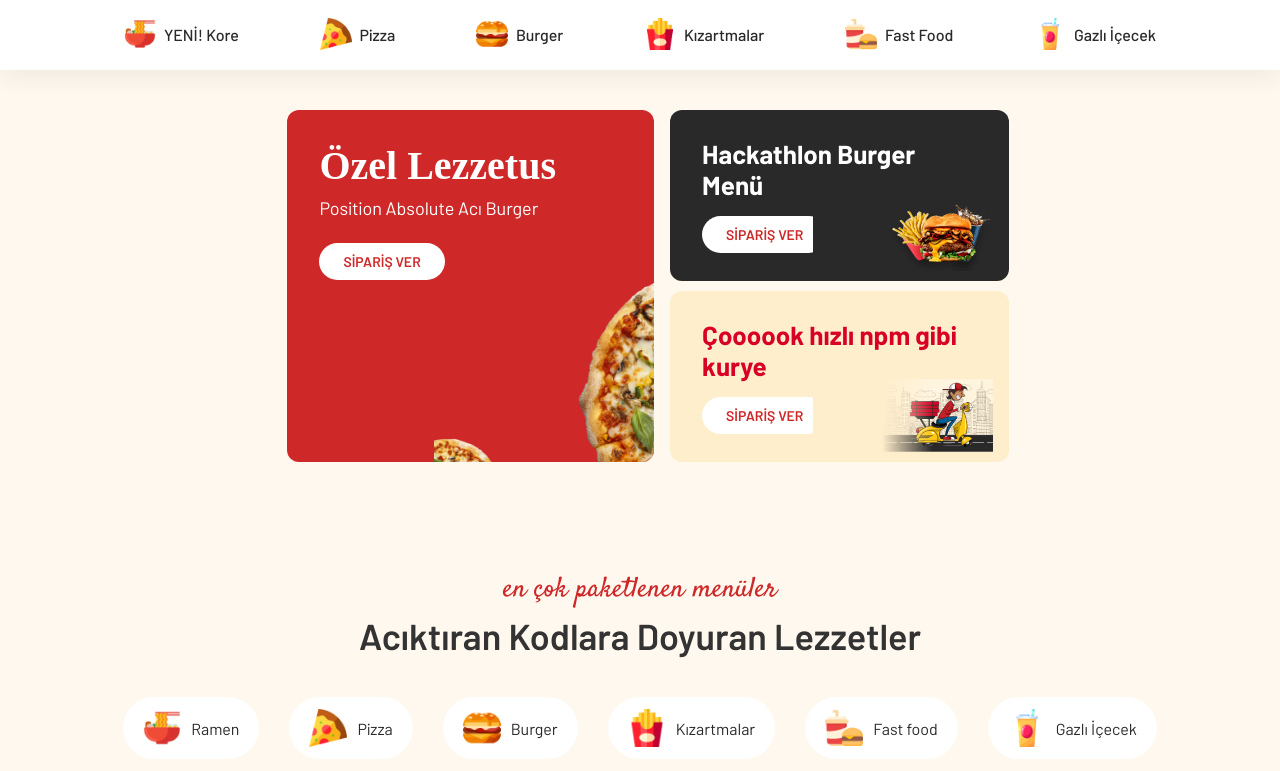
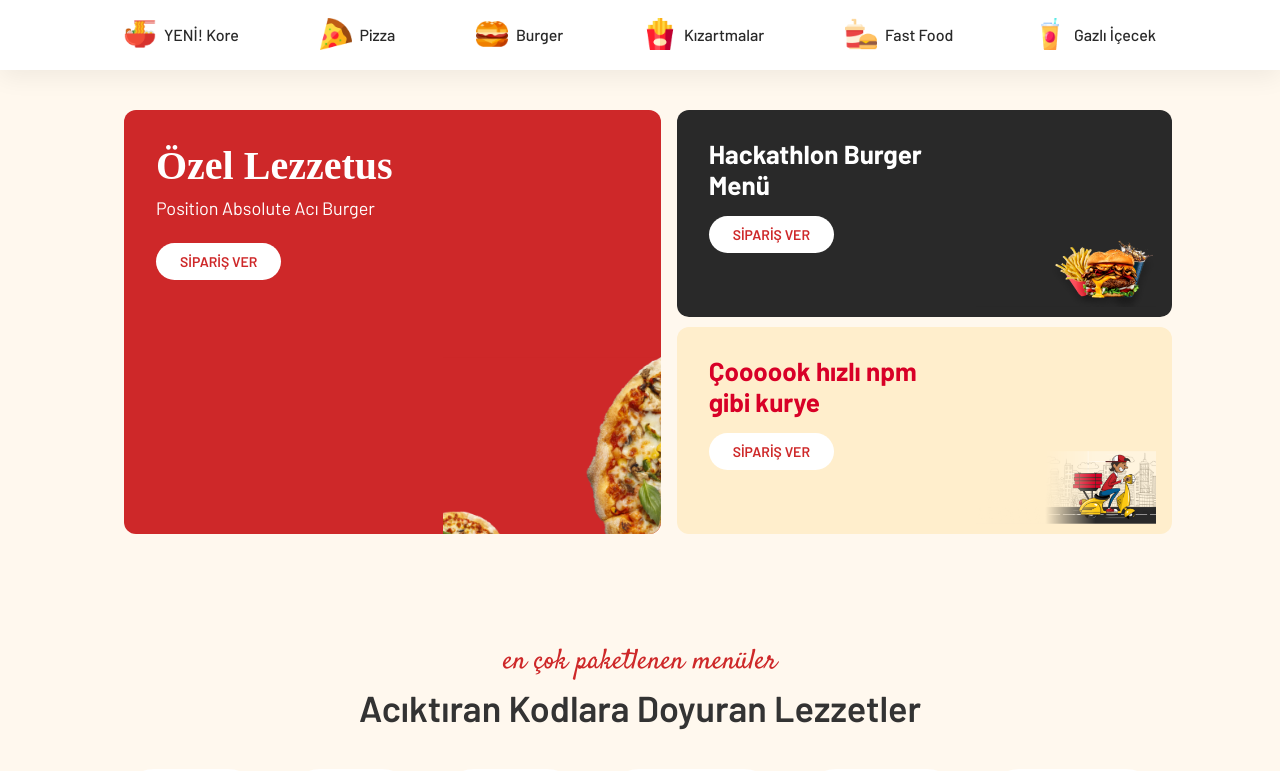
Before and after one commit to gegetxt/fsweb-s8-challenge-pizza, a React (Vite) app: page / in a window 1280 px wide. Shown: the part 702-1473 px from the top of the page. Built offline with nearby package versions, Linux system fonts and the light colour scheme; a web font is replaced by a local one.

Commit message:
Update App.css

```diff
--- a/src/App.css
+++ b/src/App.css
@@ -143,6 +143,9 @@
   border-radius: 12px;
   color: #ffffff;
   padding: 32px;
+  /* görselin buton/metin alanına binmemesi için */
+  padding-right: 220px;
+  padding-bottom: 72px;
   position: relative;
   overflow: hidden;
 }
@@ -162,7 +165,11 @@
   position: absolute;
   right: -40px;
   bottom: -40px;
-  width: 260px;
+  width: min(260px, 48%);
+  height: auto;
+  object-fit: contain;
+  pointer-events: none;
+  z-index: 1;
 }
 
 .promo-col {
@@ -175,6 +182,9 @@
 .promo-box {
   border-radius: 12px;
   padding: 28px 32px;
+  /* sağ altta görsel varsa buton/metni koru */
+  padding-right: 220px;
+  padding-bottom: 64px;
   position: relative;
   overflow: hidden;
 }
@@ -208,13 +218,21 @@
   text-decoration: none;
   border: none;
   cursor: pointer;
+
+  /* buton her zaman görselin üstünde kalsın */
+  position: relative;
+  z-index: 2;
 }
 
 .promo-mid-img {
   position: absolute;
   right: 16px;
   bottom: 10px;
-  width: 180px;
+  width: min(180px, 40%);
+  height: auto;
+  object-fit: contain;
+  pointer-events: none;
+  z-index: 1;
 }
 
 /* ORTA BAŞLIK */
```
